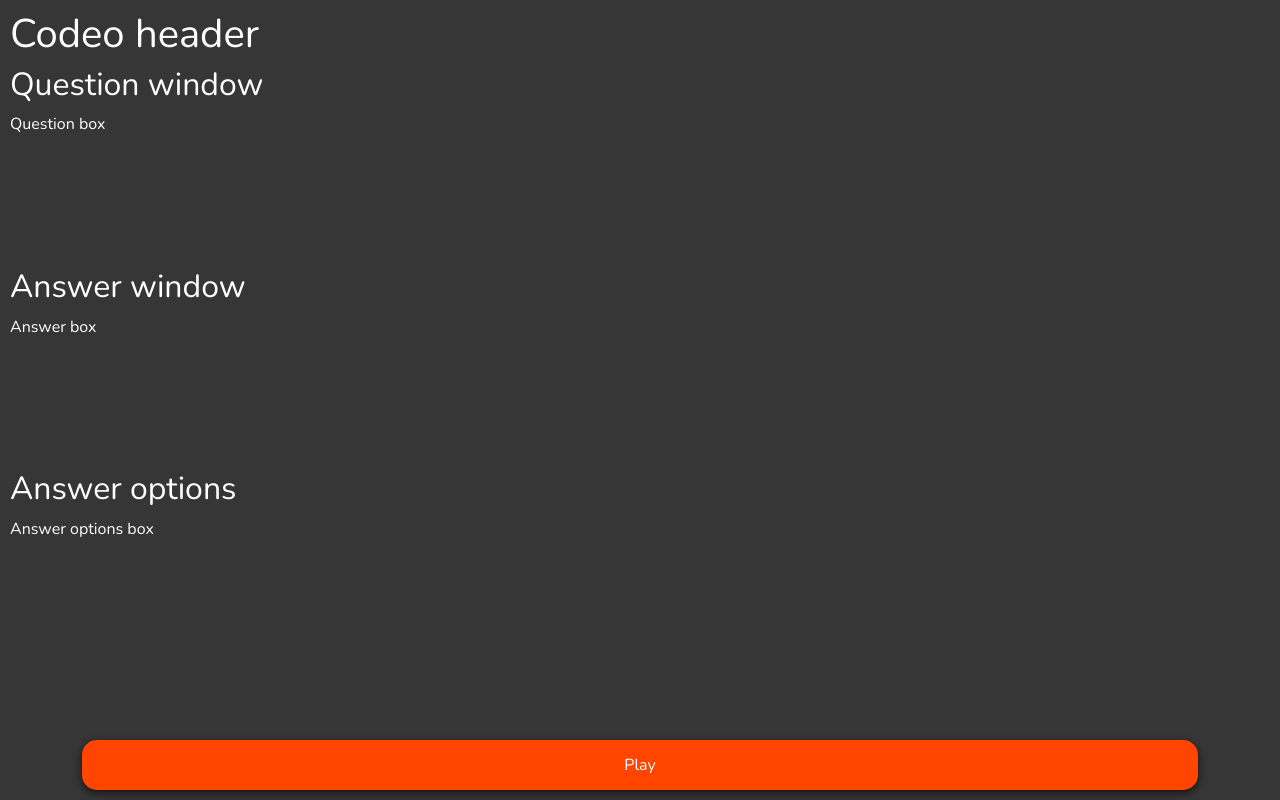
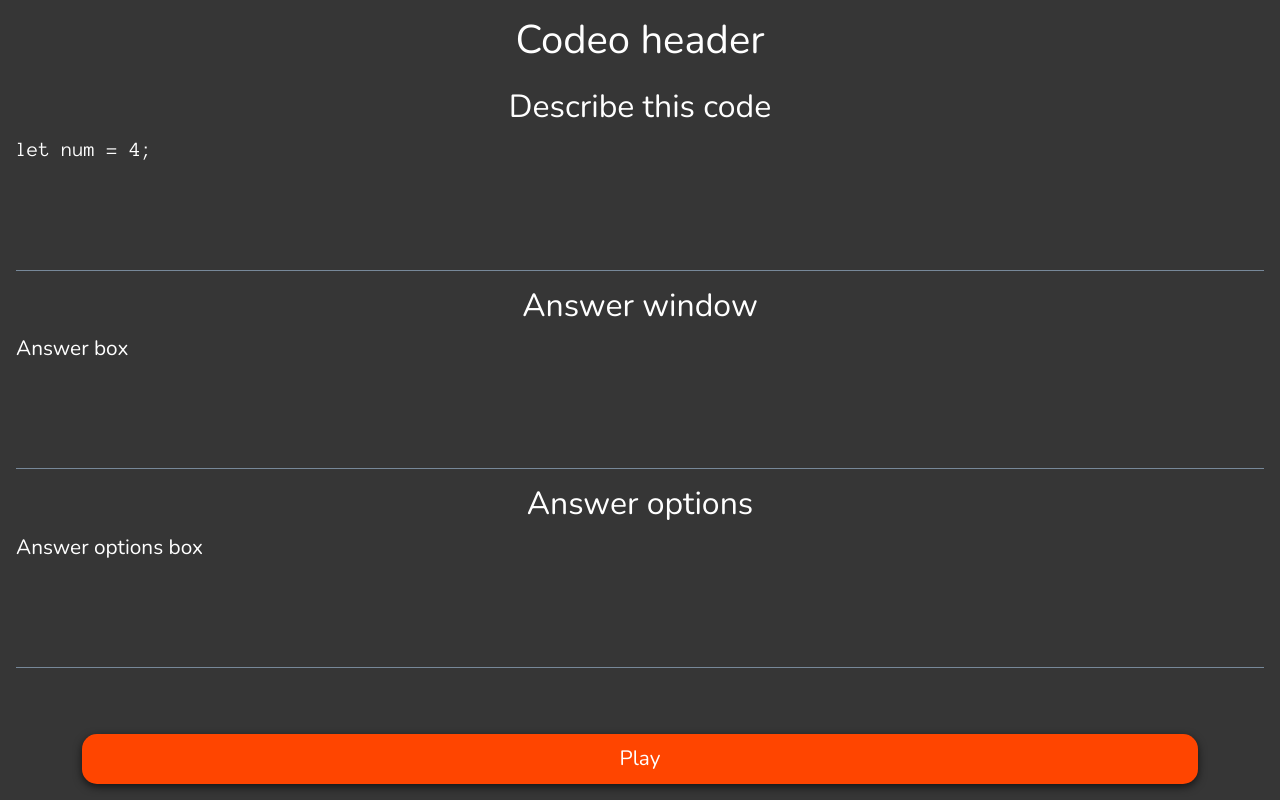
Before and after one commit to AJGreaves/codeo, a plain HTML site: page index.html in a window 1280 px wide. Drawn offline with nearby package versions, Linux system fonts and the light colour scheme.

Commit message:
Display question instruction and challenge.

```diff
--- a/assets/css/style.css
+++ b/assets/css/style.css
@@ -10,18 +10,23 @@ body {
     font-family: 'Anonymous Pro', monospace;
 }
 
+h1, h2 {
+    text-align: center;
+}
+
 /* Structural elements */
 
 body {
     background-color: rgb(54, 54, 54);
     color: white;
+    font-size: 1.3rem;
 }
 
 #outer-game-wrapper {
     height: 100vh;
     display: flex;
     flex-direction: column;
-    padding: 10px;
+    padding: 1rem;
 }
 
 #game-board {
@@ -32,6 +37,8 @@ body {
 
 .game-box {
     height: 30%;
+    padding-top: 1rem;
+    border-bottom: lightslategray 1px solid;
 }
 
 /* Buttons */
--- a/assets/js/script.js
+++ b/assets/js/script.js
@@ -2,6 +2,7 @@ fetch('data/questions.json')
     .then(response => response.json())
     .then(data => {
         console.log(data);
+        displayQuestion(data[0]);
     })
     .catch(error => console.error(error));
 
@@ -27,3 +28,15 @@ function clickButton(event) {
 
 playBtn.addEventListener("mousedown", clickButton);
 playBtn.addEventListener("mouseup", clickButton);
+
+function displayQuestion(question) {
+    console.log(question);
+    document.querySelector("#instruction").innerText = question.instruction;
+    let challengeBox = document.querySelector("#challenge");
+    challengeBox.innerText = question.challenge;
+    if (question.challengeType === "describe") {
+        challengeBox.classList.add("code");
+    } else if (question.challengeType === "write code") {
+        challengeBox.classList.remove("code");
+    }
+}
--- a/data/questions.json
+++ b/data/questions.json
@@ -1,7 +1,8 @@
 [
     {
-        "question": "Describe what the following code does",
-        "code": "let num = 4;",
+        "instruction": "Describe this code",
+        "challenge": "let num = 4;",
+        "challengeType": "describe",
         "answerBlockList": ["create", "declare", "a variable", "named", "'num'", "and assign it a", "value of", "4", "5", "call", "print", "it's value"],
         "validAnswers": [
             "create a variable named 'num' and assign it a value of 4",
@@ -9,8 +10,9 @@
         ]
     },
     {
-        "question": "Describe what the following code does",
-        "code": "let num;",
+        "instruction": "Describe this code",
+        "challenge": "let num;",
+        "challengeType": "describe",
         "answerBlockList": ["create", "declare", "a variable", "named", "'num'", "and assign it a", "value of", "4", "5", "call", "print", "it's value"],
         "validAnswers": [
             "declare a new variable named 'num'",
@@ -18,12 +20,23 @@
         ]
     },
     {
-        "question": "Describe what the following code does",
-        "code": "let hasUmbrella = True;",
-        "answerBlockList": ["create", "declare", "a variable", "named", "'hasUmbrella'", "and assign it a", "value of", "False", "True", "call", "print", "it's value"],
+        "instruction": "Describe this code",
+        "challenge": "let hasUmbrella = true;",
+        "challengeType": "describe",
+        "answerBlockList": ["create", "declare", "a variable", "named", "'hasUmbrella'", "and assign it a", "value of", "false", "true", "call", "print", "it's value"],
         "validAnswers": [
-            "create a variable named 'hasUmbrella' and assign it a value of True",
-            "declare a variable named 'hasUmbrella' and assign it a value of True"
+            "create a variable named 'hasUmbrella' and assign it a value of true",
+            "declare a variable named 'hasUmbrella' and assign it a value of true"
+        ]
+    },
+    {
+        "instruction": "Write code",
+        "challengeType": "write code",
+        "challenge": "declare a variable named 'hasUmbrella' and assign it a value of true",
+        "answerBlockList": ["let", "hasUmbrella", "=", "True", "'hasUmbrella'", "true", "false", "declare", "variable", "is" ],
+        "validAnswers": [
+            "let hasUmbrella = true;"
         ]
     }
+
 ]
--- a/index.html
+++ b/index.html
@@ -29,9 +29,9 @@
             <h1>Codeo header</h1>
         </header>
         <main id="game-board">
-            <div id="question-box" class="game-box">
-                <h2>Question window</h2>
-                <div>Question box</div>
+            <div id="challenge-box" class="game-box">
+                <h2 id="instruction">Question window</h2>
+                <div id="challenge">Question box</div>
             </div>
             <div id="answer-box" class="game-box">
                 <h2>Answer window</h2>
```
